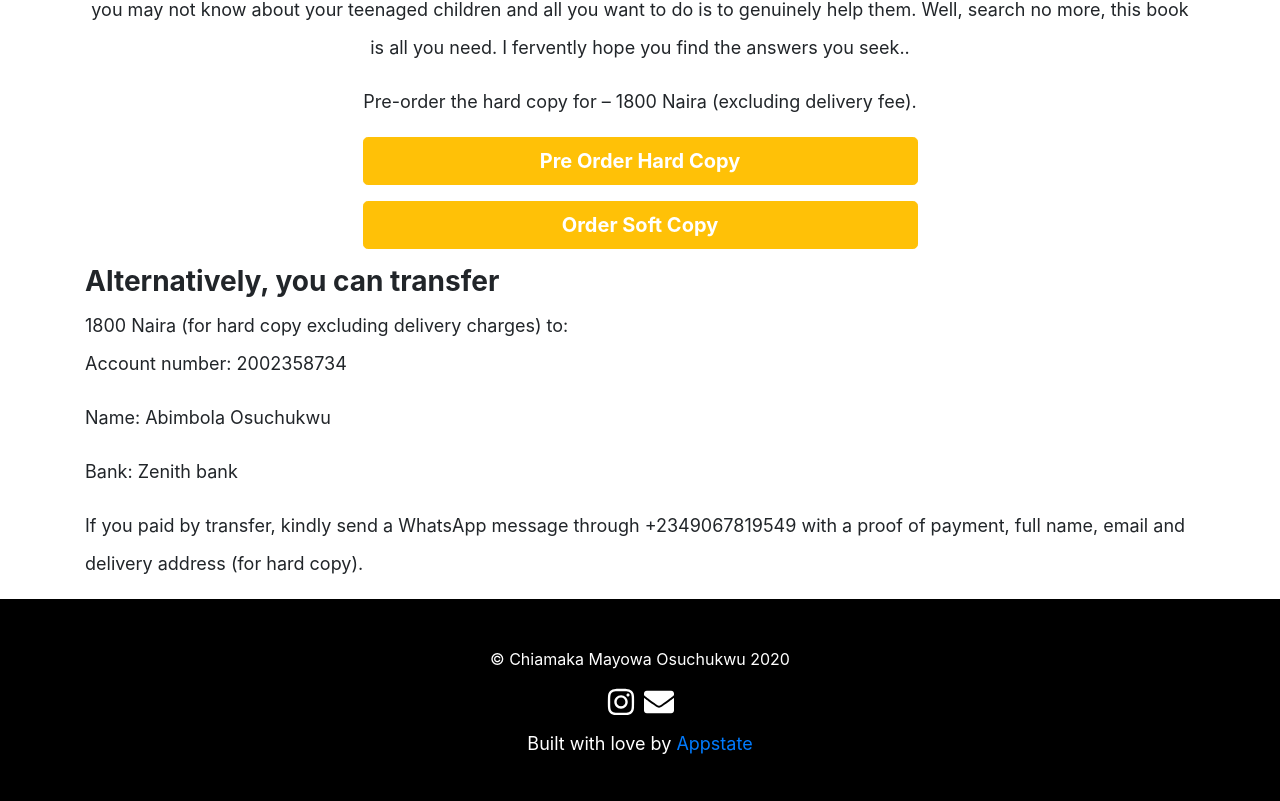
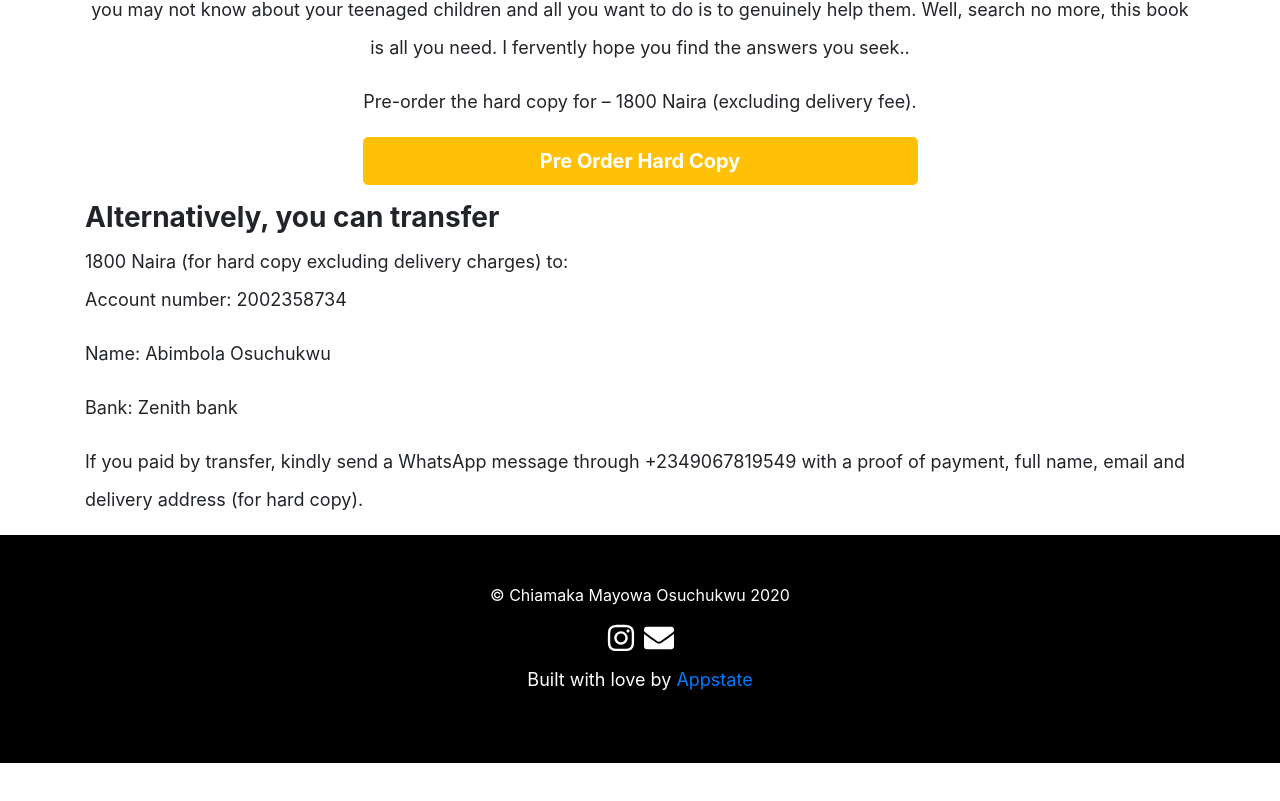
Before and after one commit to oyeolamilekan/chiamaka, a React (Create React App) app: page /about_book in a window 1280 px wide. Shown: the part 1062-1863 px from the top of the page. After the commit the page ends 1825 px from the top, so only its background shows below. Built offline with nearby package versions, Linux system fonts and the light colour scheme.

Commit message:
removed the softcopy button

```diff
--- a/src/pages/aboutBook.js
+++ b/src/pages/aboutBook.js
@@ -8,7 +8,6 @@ import Navbar from "../components/navbar";
 
 export default function AboutBook() {
   const [modal, showModal] = useState(false);
-  const handleOpen = () => showModal(true);
   const handleClose = () => showModal(false);
   return (
     <div>
@@ -52,13 +51,6 @@ export default function AboutBook() {
             <b>Pre Order Hard Copy</b>
           </a>
           <br/>
-          <button
-            className="btn btn-warning text-white w-50 btn-lg mb-3"
-            rel="noopener noreferrer"
-            onClick={handleOpen}
-          >
-            <b>Order Soft Copy</b>
-          </button>
         </div>
         </Fade>
 
```
